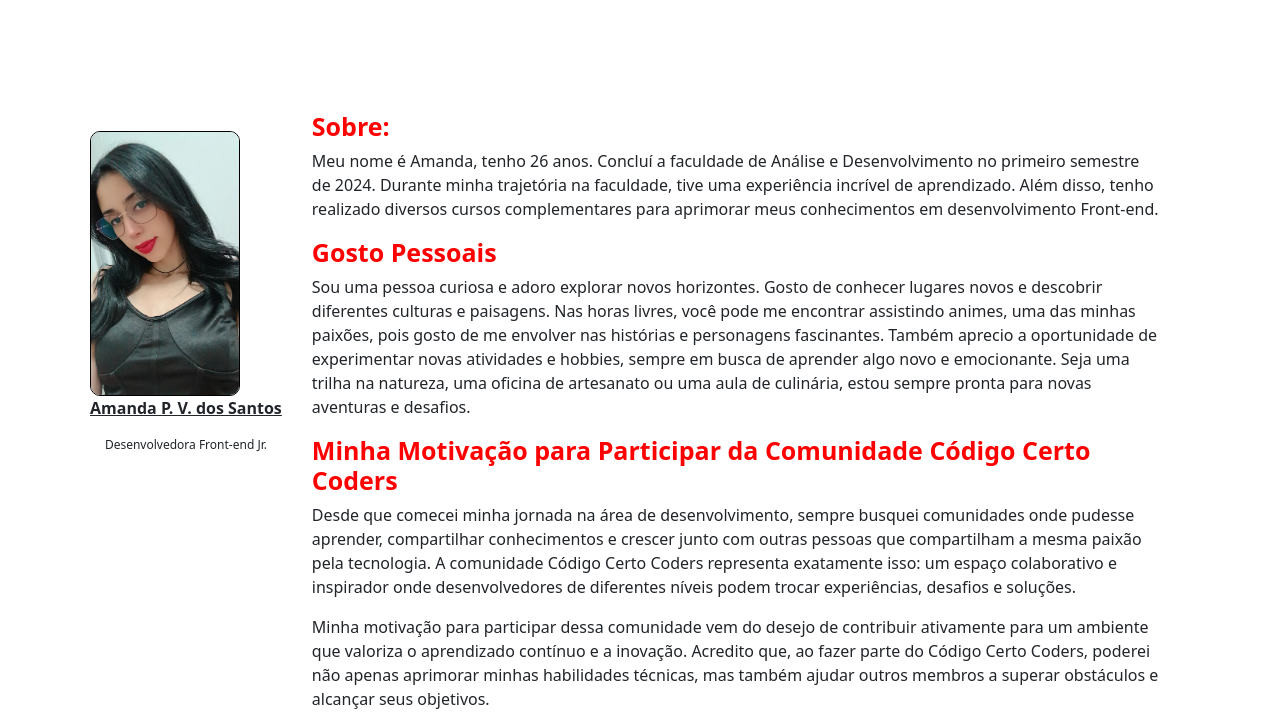
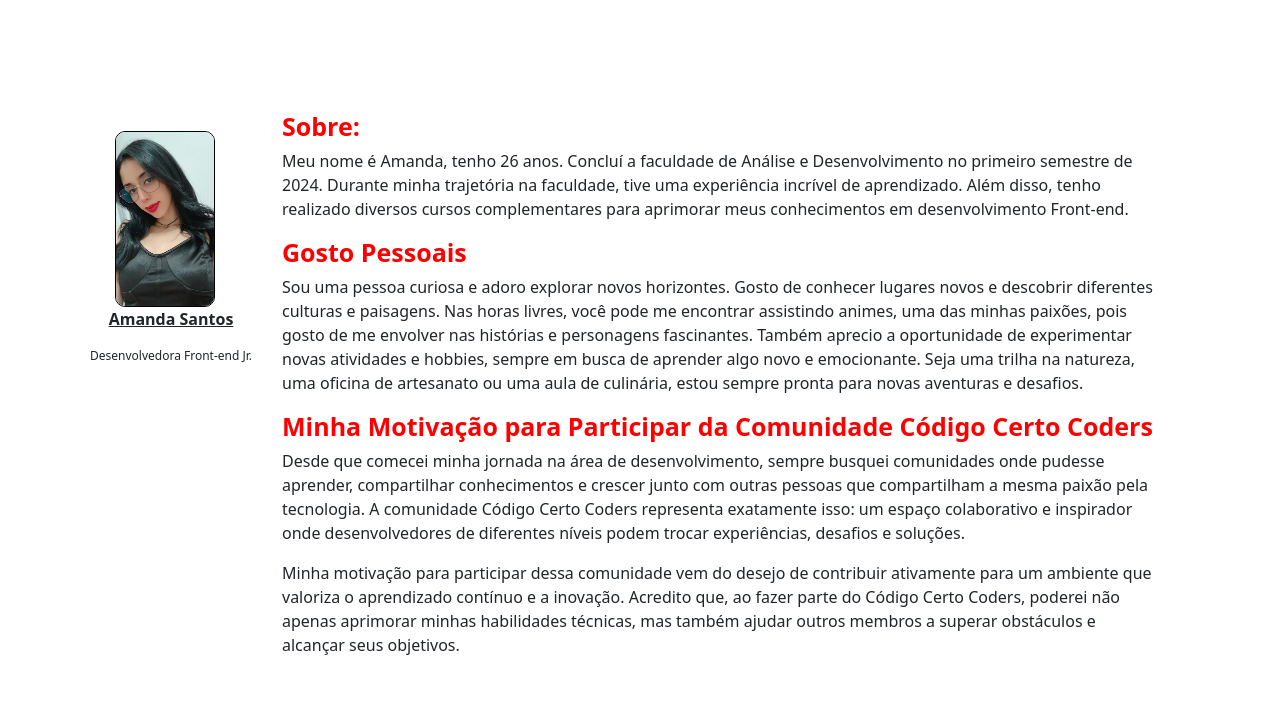
Before and after one commit to AmandaPVSantos/Trilha-_Inicial_Front-End-_Jr, a plain HTML site: page index.html in a window 1280 px wide. Shown: the part 85-800 px from the top of the page. Drawn offline with nearby package versions, Linux system fonts and the light colour scheme.

Commit message:
fim ajustes

```diff
--- a/estilo/sobre.css
+++ b/estilo/sobre.css
@@ -13,6 +13,12 @@
     max-width: 100%;
 }
 
+.img-perfil img {
+    height: 100px;
+    width: 100px;
+    margin-left: 25px;
+}
+
 /*CONTEUDO - SOBRE*/
 .bio-content {
     margin-top: 100px;
--- a/index.html
+++ b/index.html
@@ -69,7 +69,7 @@
                 </div>
                 <div class="desc-paragraph text-center">
                     <p class="paragraph-primeiro">
-                        Amanda P. V. dos Santos
+                        Amanda Santos
                     </p>
 
                     <p class="paragraph-segundo">
```
